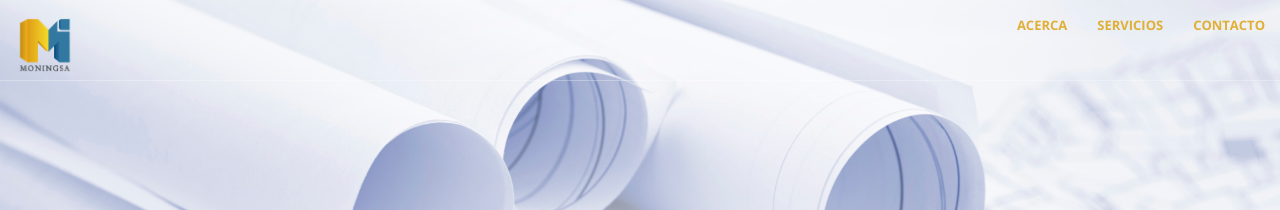
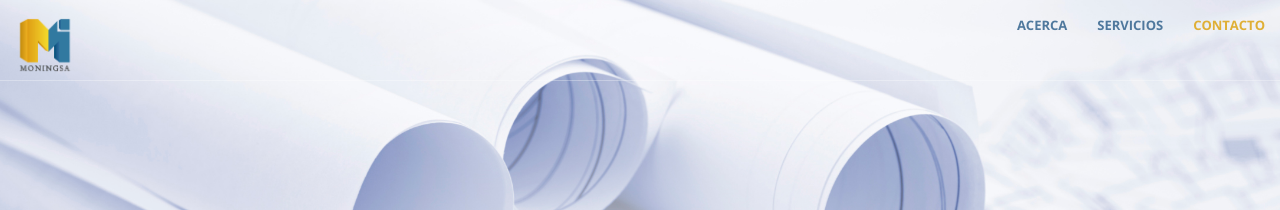
Before and after one commit to Moningsa/moningsa.github.io, a Jekyll site: the page built from index.html, in a window 1280 px wide. Shown: the top 210 px of the page. Built offline with Jekyll 4.4.1, drawn with Linux system fonts in a browser that asks for light colours.

Commit message:
Update nav.html

```diff
--- a/_includes/nav.html
+++ b/_includes/nav.html
@@ -15,10 +15,10 @@
         <div class="collapse navbar-collapse" id="bs-example-navbar-collapse-1">
             <ul class="nav navbar-nav navbar-right">
                 <li>
-                    <a class="page-scroll" href="#about" style="color:#dfaf36;">Acerca</a>
+                    <a class="page-scroll" href="#about" style="color:#4f789d;">Acerca</a>
                 </li>
                 <li>
-                    <a class="page-scroll" href="#services" style="color:#dfaf36;">Servicios</a>
+                    <a class="page-scroll" href="#services" style="color:#4f789d;">Servicios</a>
                 </li>
 
                 <li>
```
